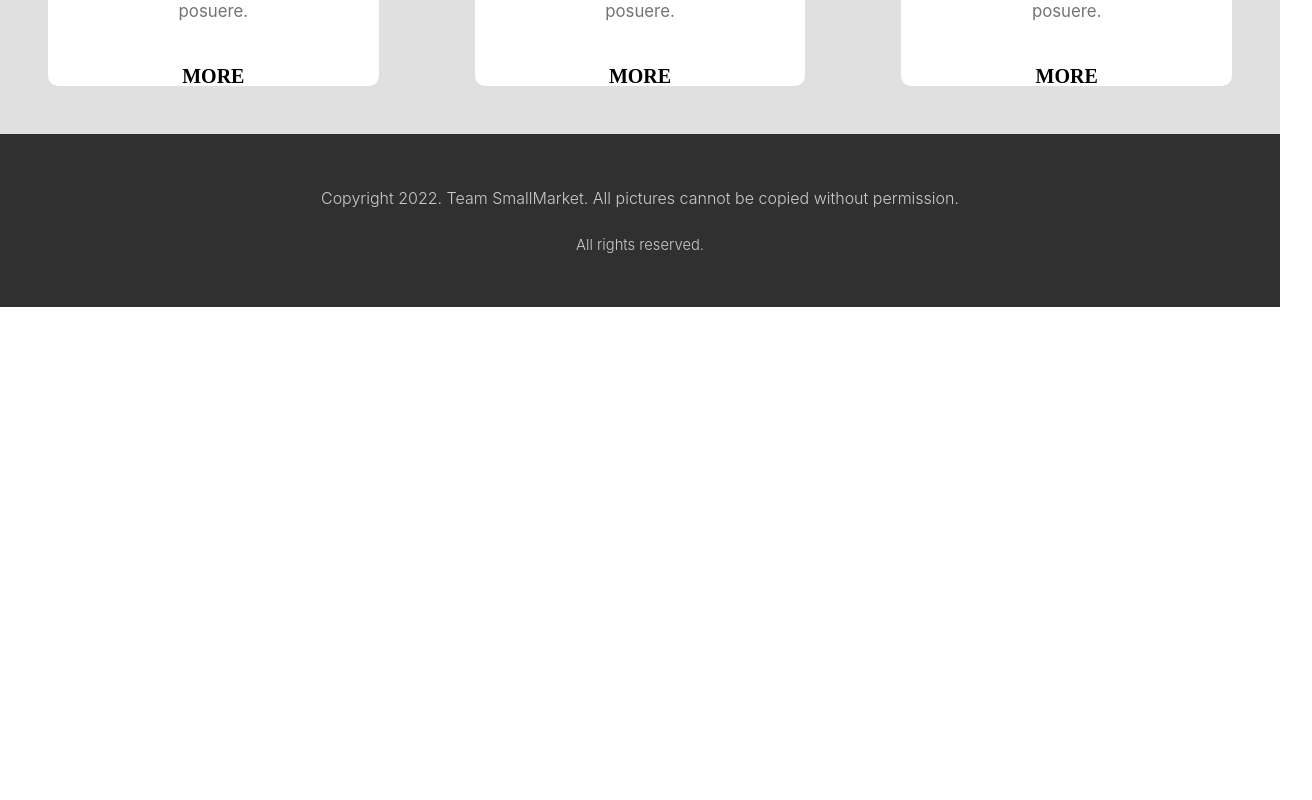
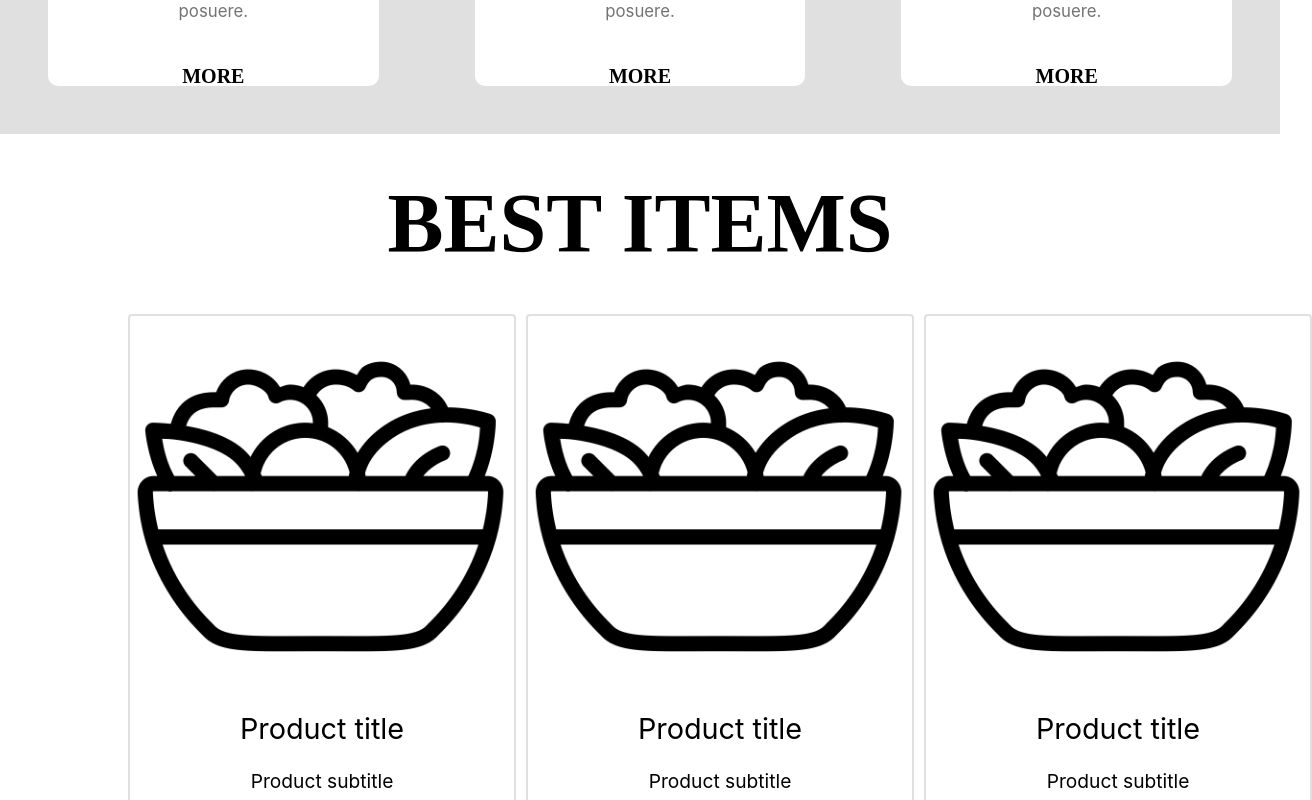
Before and after one commit to hovelopin/SmallMarket, a React (Create React App) app: page / in a window 1280 px wide. Shown: the part 1300-2100 px from the top of the page, 1312 px wide, since content can reach past the window. Before the commit the page ends 1607 px from the top, so only its background shows below. Built offline with nearby package versions, Linux system fonts and the light colour scheme.

Commit message:
Fix: main setting

```diff
--- a/src/components/UI/container/main.jsx
+++ b/src/components/UI/container/main.jsx
@@ -2,6 +2,8 @@ import React from "react"
 import { Link } from "react-router-dom"
 import styled from "styled-components"
 import Theme from "../../../util/style/theme"
+import Grid from "../atoms/grid/grid"
+import Card from "../blocks/card/card"
 
 const Main = () => {
     return (
@@ -45,6 +47,14 @@ const Main = () => {
                     <MoreButton to="/">More</MoreButton>
                 </InformationContentContainer>
             </InformationContainer>
+            <ProductContainer>
+                <SubTitleText>BEST ITEMS</SubTitleText>
+                <Grid repeat={3} axis="column">
+                    <Card />
+                    <Card />
+                    <Card />
+                </Grid>
+            </ProductContainer>
         </React.Fragment>
     )
 }
@@ -174,4 +184,13 @@ const MoreButton = styled(Link)`
     }
 `
 
+const ProductContainer = styled.div`
+    width: 100%;
+    display: grid;
+    place-items: center;
+    padding-top: 3rem;
+    padding-bottom: 3rem;
+    margin-left: auto;
+`
+
 export default Main
```
